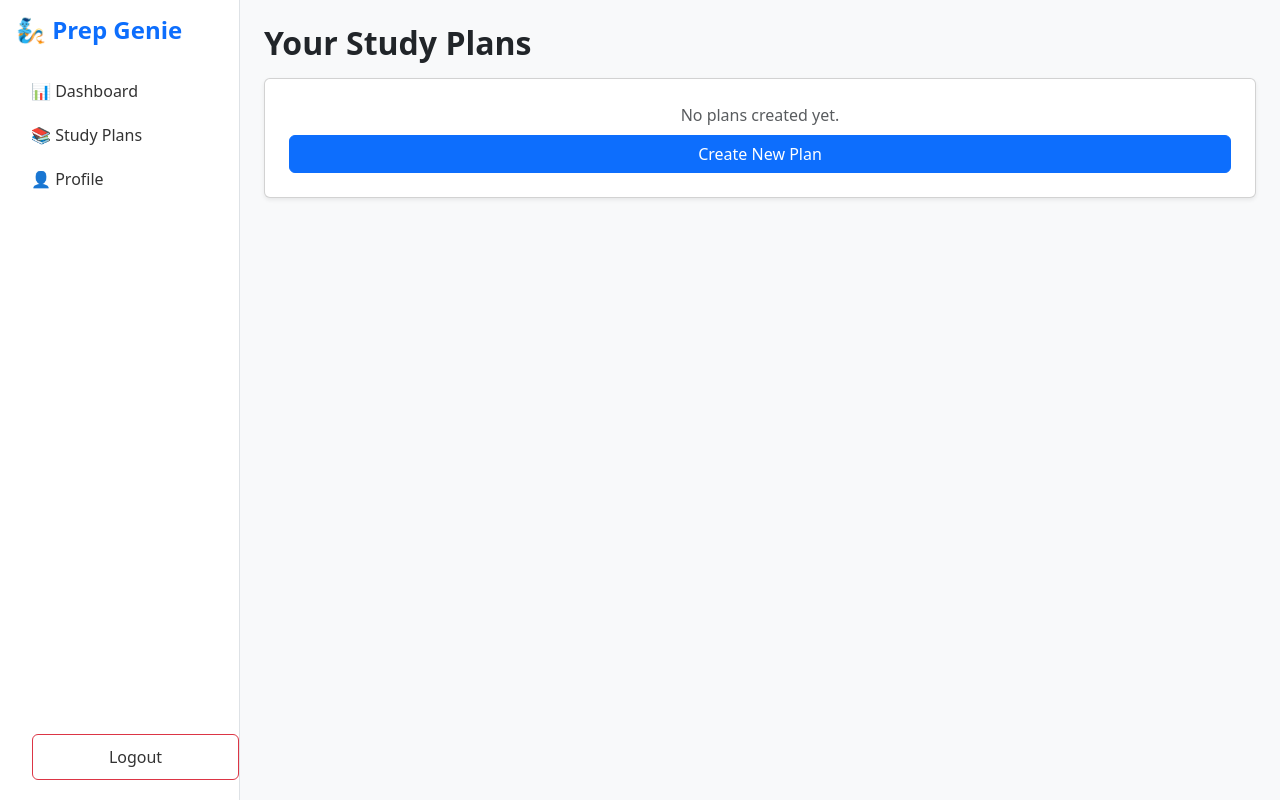
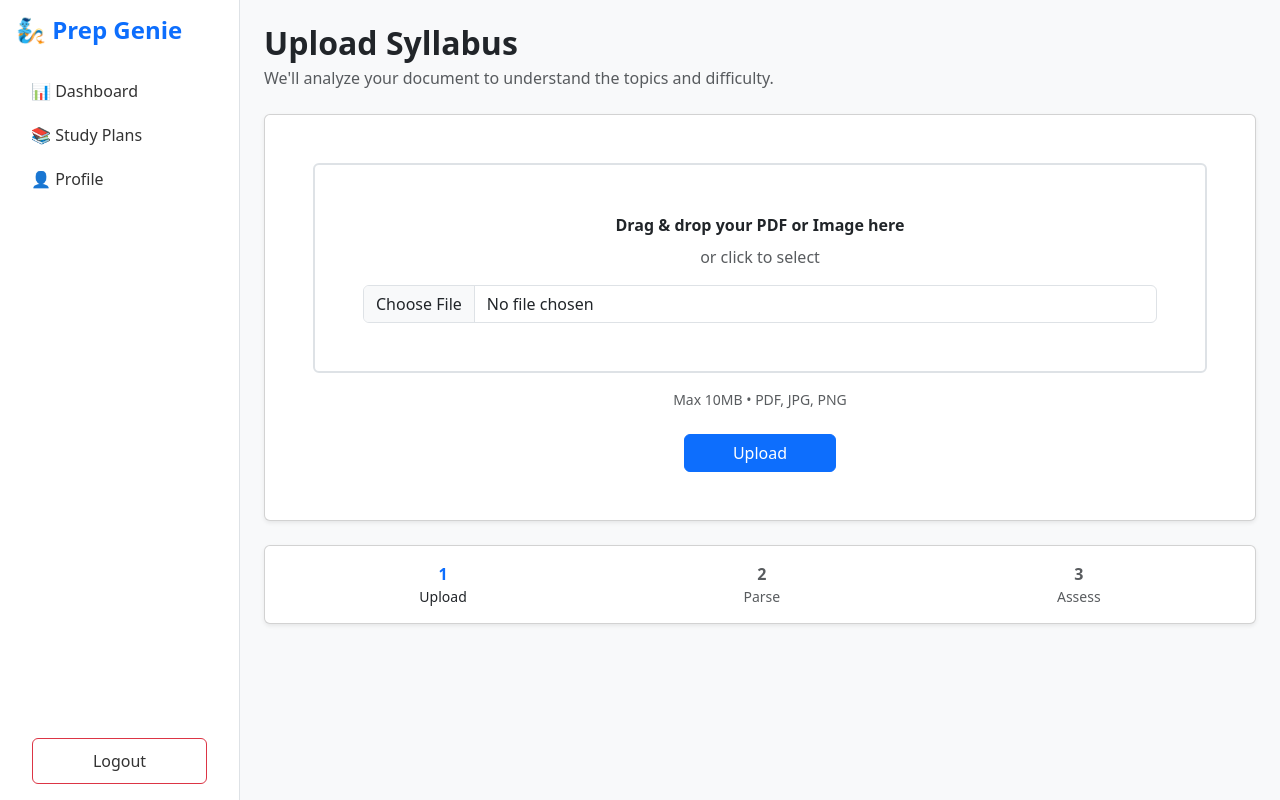
Before and after one commit to ShreekarSeelavantula/major_c, a FastAPI app: page /plans in a window 1280 px wide. Run offline with FastAPI, Linux system fonts and the light colour scheme; the visitor is signed in with stand-in values (Sample User, id 1); parts of the project's set-up code (start-up, migrations or seed data) failed here and were passed over.

Commit message:
uploading the syllabus to the database has been implemented

```diff
--- a/app/database.py
+++ b/app/database.py
@@ -1,8 +1,14 @@
 from pymongo import MongoClient
+import gridfs
 
 MONGO_URL = "mongodb+srv://dbUser:shreekar1572004@cluster0.4wsqsxc.mongodb.net/study_planner?retryWrites=true&w=majority"
 
 client = MongoClient(MONGO_URL)
 db = client["ai_study_planner"]
 
+# Collections
 users_collection = db["users"]
+syllabus_collection = db["syllabus"]
+
+# GridFS bucket
+fs = gridfs.GridFS(db)
--- a/app/main.py
+++ b/app/main.py
@@ -2,24 +2,26 @@ from fastapi import FastAPI
 from fastapi.staticfiles import StaticFiles
 from starlette.middleware.sessions import SessionMiddleware
 
+from app.routes import auth, pages, syllabus
 
-from app.routes import auth, pages
-
+# ✅ 1. Create app FIRST
 app = FastAPI(title="AI Study Planner")
 
-# 🔐 Session support (required for login → dashboard)
+# 🔐 2. Session support
 app.add_middleware(
     SessionMiddleware,
     secret_key="prepgenie-secret-key",  # change later
     max_age=60 * 60 * 24  # 1 day
 )
 
-
-# Static files (CSS, JS, images)
+# 📁 3. Static files
 app.mount("/static", StaticFiles(directory="app/static"), name="static")
 
-# Page routes (/, /signup, /login, /dashboard)
+# 📄 4. Page routes
 app.include_router(pages.router)
 
-# Auth routes (/auth/signup, /auth/login, /auth/logout)
+# 🔐 5. Auth routes
 app.include_router(auth.router)
+
+# 📤 6. Syllabus upload routes
+app.include_router(syllabus.router)
--- a/app/routes/syllabus.py
+++ b/app/routes/syllabus.py
@@ -0,0 +1,65 @@
+from fastapi import APIRouter, Request, UploadFile, File, HTTPException, status
+from fastapi.responses import RedirectResponse
+from bson import ObjectId
+
+from app.database import fs, syllabus_collection
+
+router = APIRouter(tags=["Syllabus"])
+
+ALLOWED_TYPES = {
+    "application/pdf",
+    "image/jpeg",
+    "image/png"
+}
+
+MAX_SIZE = 10 * 1024 * 1024  # 10 MB
+
+
+@router.post("/upload")
+async def upload_syllabus(
+    request: Request,
+    file: UploadFile = File(...)
+):
+    # 1️⃣ Auth check
+    user_id = request.session.get("user_id")
+    if not user_id:
+        raise HTTPException(status_code=401, detail="Not authenticated")
+
+    # 2️⃣ File type validation
+    if file.content_type not in ALLOWED_TYPES:
+        raise HTTPException(
+            status_code=400,
+            detail="Only PDF, JPG, PNG files allowed"
+        )
+
+    # 3️⃣ Read file
+    contents = await file.read()
+
+    if len(contents) > MAX_SIZE:
+        raise HTTPException(
+            status_code=400,
+            detail="File exceeds 10MB limit"
+        )
+
+    # 4️⃣ Store file in GridFS
+    file_id = fs.put(
+        contents,
+        filename=file.filename,
+        content_type=file.content_type,
+        metadata={"user_id": user_id}
+    )
+
+    # 5️⃣ Store metadata
+    syllabus_collection.insert_one({
+        "user_id": ObjectId(user_id),
+        "file_id": file_id,
+        "filename": file.filename,
+        "content_type": file.content_type,
+        "status": "uploaded"
+    })
+
+    # 6️⃣ Redirect
+    return RedirectResponse(
+        url="/dashboard",
+        status_code=status.HTTP_303_SEE_OTHER
+    )
--- a/app/templates/dashboard.html
+++ b/app/templates/dashboard.html
@@ -50,7 +50,7 @@
 
         <div class="d-flex justify-content-between align-items-center mb-3">
             <h5 class="fw-bold mb-0">Your Study Plans</h5>
-            <a href="/plans/create" class="btn btn-primary">
+            <a href="/upload" class="btn btn-primary">
                 ➕ Create Plan
             </a>
         </div>
@@ -64,7 +64,7 @@
                 Upload a syllabus to get started.
             </p>
 
-            <a href="/plans/create" class="btn btn-outline-primary mt-3">
+            <a href="/upload" class="btn btn-outline-primary mt-3">
                 Generate My Plan
             </a>
         </div>
--- a/app/templates/layout.html
+++ b/app/templates/layout.html
@@ -37,11 +37,7 @@
             color: white;
         }
 
-        .logout {
-            position: absolute;
-            bottom: 20px;
-            width: 100%;
-        }
+
     </style>
 </head>
 
@@ -49,14 +45,14 @@
 <div class="d-flex">
 
     <!-- Sidebar -->
-    <div class="sidebar p-3 position-relative">
+    <div class="sidebar p-3 d-flex flex-column">
         <h4 class="mb-4 text-primary fw-bold">🧞 Prep Genie</h4>
 
         <a href="/dashboard">📊 Dashboard</a>
         <a href="/plans">📚 Study Plans</a>
         <a href="/profile">👤 Profile</a>
 
-        <div class="logout px-3">
+        <div class="mt-auto px-3">
             <a href="/auth/logout" class="btn btn-outline-danger w-100">
                 Logout
             </a>
--- a/app/templates/plans.html
+++ b/app/templates/plans.html
@@ -1,12 +1,78 @@
 {% extends "layout.html" %}
 
-{% block title %}Study Plans | Prep Genie{% endblock %}
+{% block title %}Upload Syllabus | Prep Genie{% endblock %}
 
 {% block content %}
-<h2 class="fw-bold mb-3">Your Study Plans</h2>
 
-<div class="card p-4 shadow-sm text-center">
-    <p class="text-muted mb-2">No plans created yet.</p>
-    <a href="/upload" class="btn btn-primary">Create New Plan</a>
+<h2 class="fw-bold mb-1">Upload Syllabus</h2>
+<p class="text-muted mb-4">
+    We'll analyze your document to understand the topics and difficulty.
+</p>
+
+<!-- Upload Card -->
+<div class="card shadow-sm mb-4">
+    <div class="card-body text-center p-5">
+
+        <form method="post" action="/upload" enctype="multipart/form-data">
+
+            <!-- Drag & Drop Box -->
+            <div class="border border-2 border-dashed rounded p-5 mb-3"
+                 style="border-style: dashed; cursor: pointer;">
+
+                <p class="mb-2 fw-semibold">
+                    Drag & drop your PDF or Image here
+                </p>
+                <p class="text-muted mb-3">
+                    or click to select
+                </p>
+
+                <input
+                    type="file"
+                    name="file"
+                    accept=".pdf,.jpg,.jpeg,.png"
+                    class="form-control"
+                    required
+                >
+
+            </div>
+
+            <small class="text-muted d-block mb-4">
+                Max 10MB • PDF, JPG, PNG
+            </small>
+
+            <button type="submit" class="btn btn-primary px-5">
+                Upload
+            </button>
+
+        </form>
+
+    </div>
 </div>
+
+<!-- Progress Steps -->
+<div class="card shadow-sm">
+    <div class="card-body">
+
+        <div class="d-flex justify-content-between text-center">
+
+            <div class="flex-fill">
+                <div class="fw-bold text-primary">1</div>
+                <div class="small">Upload</div>
+            </div>
+
+            <div class="flex-fill">
+                <div class="fw-bold text-muted">2</div>
+                <div class="small text-muted">Parse</div>
+            </div>
+
+            <div class="flex-fill">
+                <div class="fw-bold text-muted">3</div>
+                <div class="small text-muted">Assess</div>
+            </div>
+
+        </div>
+
+    </div>
+</div>
+
 {% endblock %}
```
Also changed, not shown: app/models/syllabus_model.py (+19 -0 lines), app/routes/pages.py (+15 -0 lines), app/templates/upload.html (+4 -3 lines).
